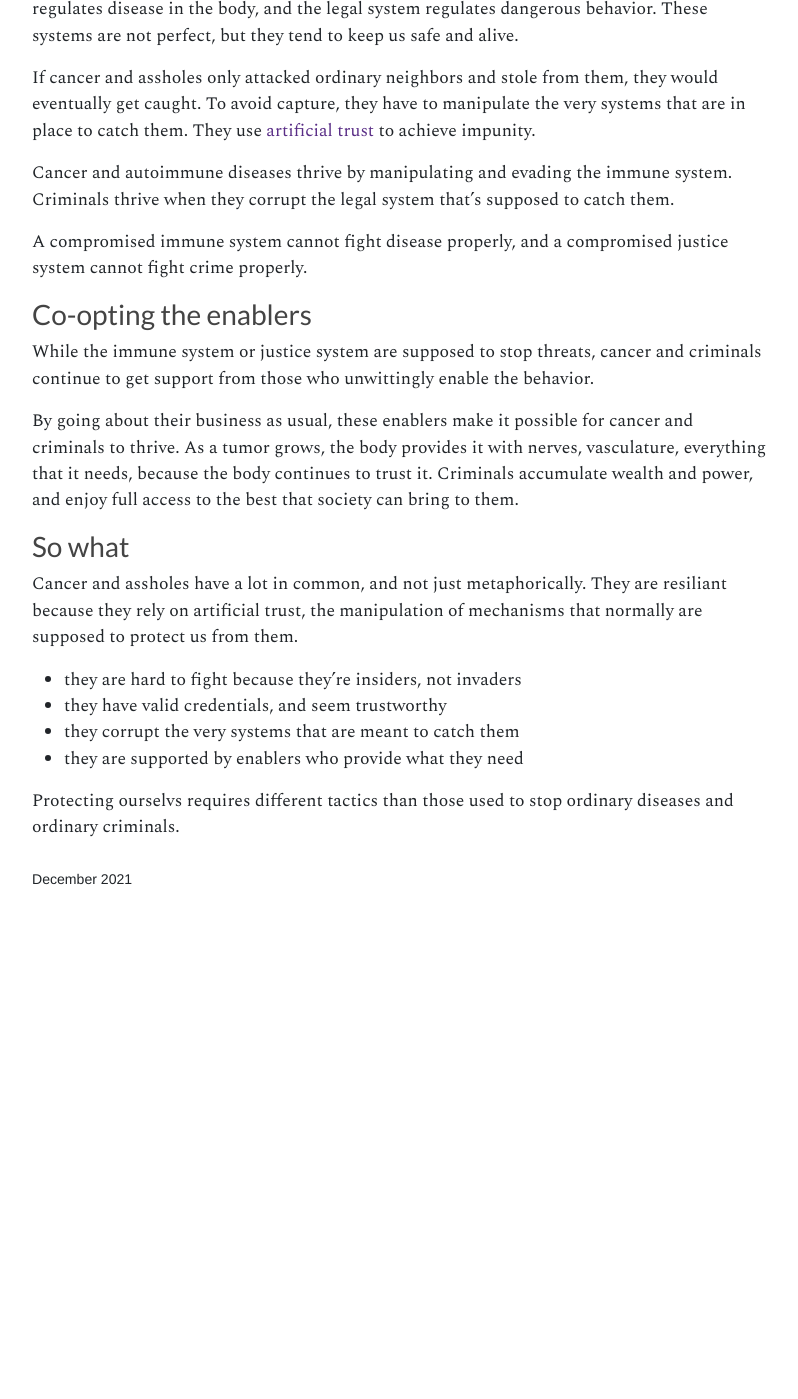
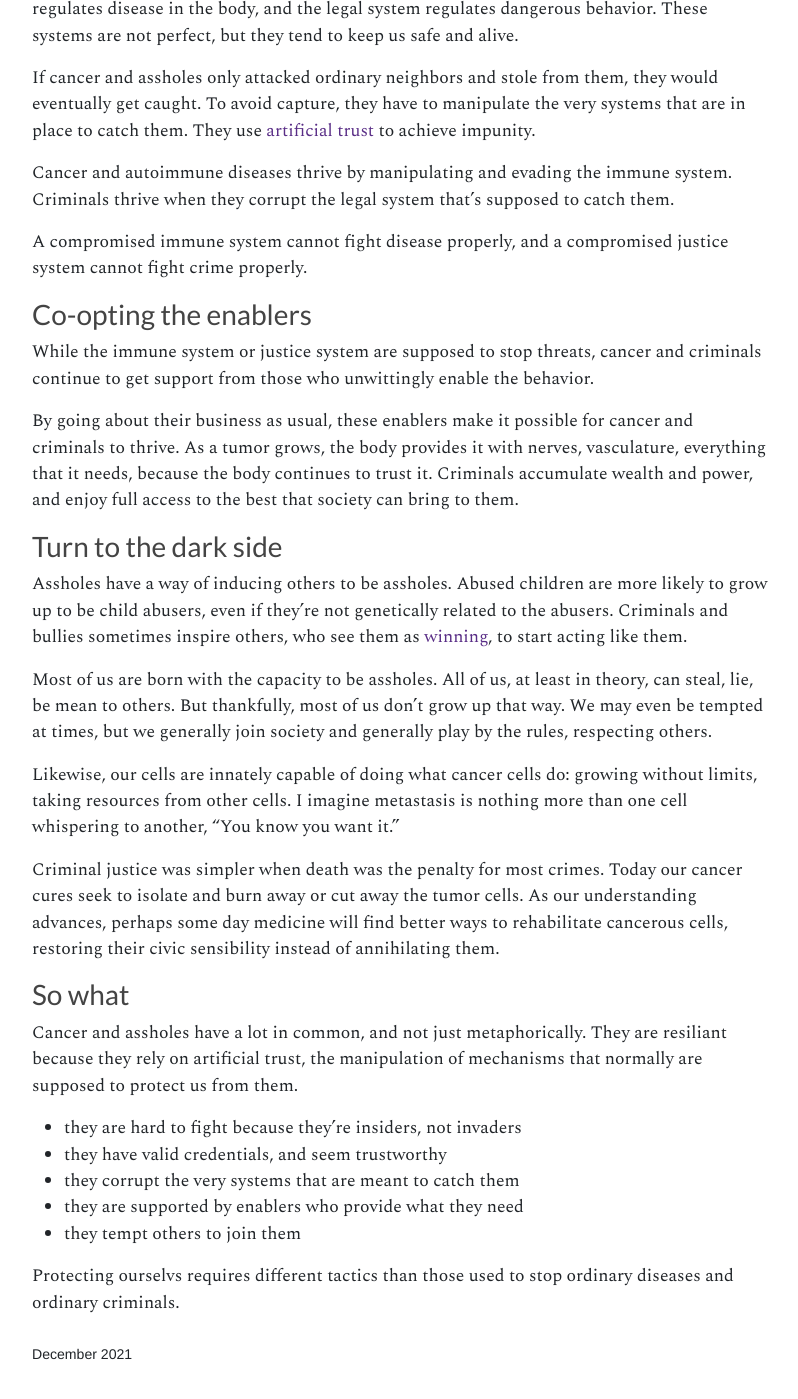
Before and after one commit to straz/artificialtrust, a Jekyll site: the page built from _articles/assholes.md, in a window 1280 px wide and 1400 px high, scrolled down 1992 px. Shown: the whole window, without its empty margins (145-943 px from the left). Built offline with Jekyll 4.4.1, drawn with Linux system fonts in a browser that asks for light colours; nearby versions of some CDN libraries; before the commit the page ends 2917 px from its top, so only the background shows below that; some of the changed text lies outside the part shown.

Commit message:
dark side

```diff
--- a/_articles/assholes.md
+++ b/_articles/assholes.md
@@ -132,6 +133,30 @@ because the body continues to trust it. Criminals accumulate wealth
 and power, and enjoy full access to the best that society can bring to
 them.
 
+### Turn to the dark side
+
+Assholes have a way of inducing others to be assholes. Abused children
+are more likely to grow up to be child abusers, even if they're not
+genetically related to the abusers. Criminals and bullies sometimes
+inspire others, who see them as [winning](zerosum), to start acting
+like them.
+
+Most of us are born with the capacity to be assholes. All of us, at
+least in theory, can steal, lie, be mean to others. But thankfully,
+most of us don't grow up that way.  We may even be tempted at times,
+but we generally join society and generally play by the rules,
+respecting others.
+
+Likewise, our cells are innately capable of doing what cancer cells
+do: growing without limits, taking resources from other cells. I
+imagine metastasis is nothing more than one cell whispering to
+another, "You know you want it."
+
+Criminal justice was simpler when death was the penalty for most
+crimes.  Today our cancer cures seek to isolate and burn away or cut
+away the tumor cells. As our understanding advances, perhaps some day
+medicine will find better ways to rehabilitate cancerous cells,
+restoring their civic sensibility instead of annihilating them.
 
 ### So what
 
@@ -143,6 +168,7 @@ of mechanisms that normally are supposed to protect us from them.
   * they have valid credentials, and seem trustworthy
   * they corrupt the very systems that are meant to catch them
   * they are supported by enablers who provide what they need
+  * they tempt others to join them
 
 Protecting ourselvs requires different tactics than those used to stop
 ordinary diseases and ordinary criminals.
```
Also changed, not shown: other parts of _articles/assholes.md (+1 -0 lines), _articles/zerosum.md (+1 -0 lines).
